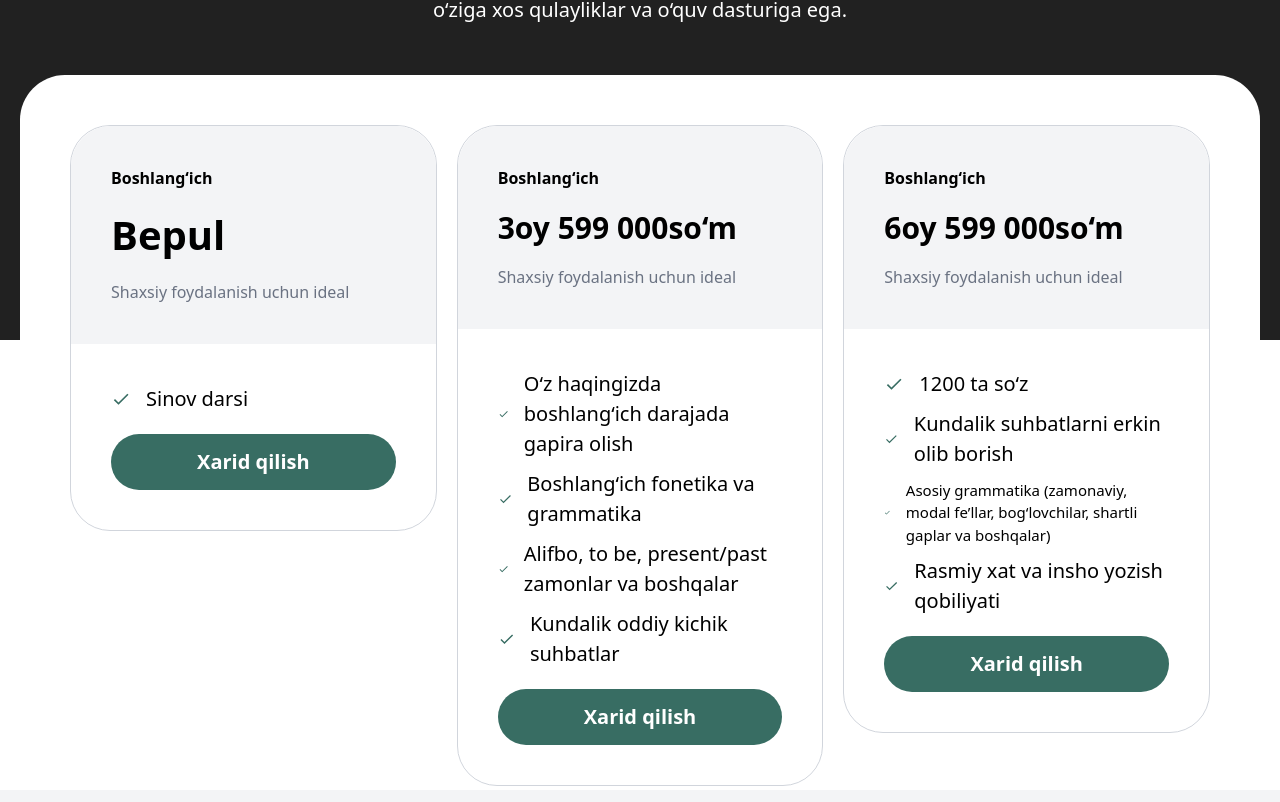
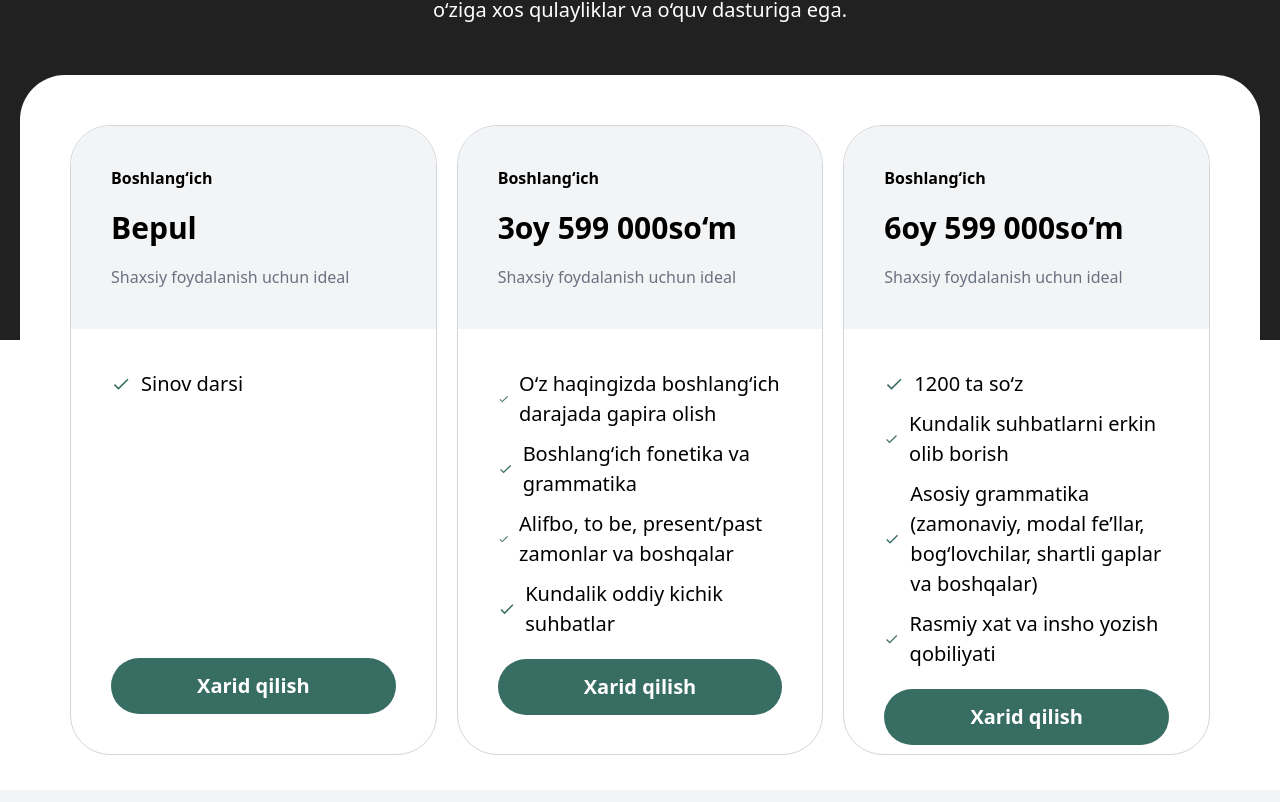
Before and after one commit to 932525862/timer, a React (Vite) app: page / in a window 1280 px wide. Shown: the part 2738-3540 px from the top of the page. Built offline with nearby package versions, Linux system fonts and the light colour scheme.

Commit message:
fix: price card and icon

```diff
--- a/src/components/OurBenefits.jsx
+++ b/src/components/OurBenefits.jsx
@@ -1,7 +1,9 @@
 import React from "react";
 import img from "../assets/heroof2.png";
-import { FaUser } from "react-icons/fa";
+import { FaUser, FaUserFriends } from "react-icons/fa";
 import { useTranslation } from "react-i18next";
+import { TbStack3Filled } from "react-icons/tb";
+import { HiRocketLaunch } from "react-icons/hi2";
 const OurBenefits = () => {
   const { t } = useTranslation();
   return (
@@ -31,21 +33,22 @@ const OurBenefits = () => {
               </div>
               <div>
                 <div className="text-[#fff] bg-[#386d63] text-[20px] sm:text-[25px] w-[40px] sm:w-[50px] h-[40px] sm:h-[50px] flex justify-center items-center rounded-[50%]">
-                  <FaUser />
+                <FaUserFriends />
+
                 </div>
                 <h6 className="mt-[10px] sm:mt-[20px] text-[20px] sm:text-[25px] font-[700]"> {t("kurs.comfo2")}</h6>
                 <p className="mt-[10px] sm:mt-[20px] text-[16px] sm:text-[18px] text-gray-500"> {t("kurs.comfo22")}</p>
               </div>
               <div>
                 <div className="text-[#fff] bg-[#386d63] text-[20px] sm:text-[25px] w-[40px] sm:w-[50px] h-[40px] sm:h-[50px] flex justify-center items-center rounded-[50%]">
-                  <FaUser />
+                <TbStack3Filled />
                 </div>
                 <h6 className="mt-[10px] sm:mt-[20px] text-[20px] sm:text-[25px] font-[700]"> {t("kurs.comfo3")}</h6>
                 <p className="mt-[10px] sm:mt-[20px] text-[16px] sm:text-[18px] text-gray-500"> {t("kurs.comfo33")}</p>
               </div>
               <div>
                 <div className="text-[#fff] bg-[#386d63] text-[20px] sm:text-[25px] w-[40px] sm:w-[50px] h-[40px] sm:h-[50px] flex justify-center items-center rounded-[50%]">
-                  <FaUser />
+                <HiRocketLaunch />
                 </div>
                 <h6 className="mt-[10px] sm:mt-[20px] text-[20px] sm:text-[25px] font-[700]"> {t("kurs.comfo4")}</h6>
                 <p className="mt-[10px] sm:mt-[20px] text-[16px] sm:text-[18px] text-gray-500"> {t("kurs.comfo44")}</p>
--- a/src/components/Price.jsx
+++ b/src/components/Price.jsx
@@ -11,7 +11,10 @@ import { Navigation, Pagination } from "swiper/modules";
 const Price = () => {
   const { t } = useTranslation();
   return (
-    <section id="tariff" className="bg-[#000000de] pt-[30px] sm:pt-[50px] h-[400px] sm:h-[500px] rounded-t-[40px]  sm:rounded-t-[50px] mb-[400px] sm:mb-[450px]">
+    <section
+      id="tariff"
+      className="bg-[#000000de] pt-[30px] sm:pt-[50px] h-[400px] sm:h-[500px] rounded-t-[40px]  sm:rounded-t-[50px] mb-[430px] sm:mb-[450px]"
+    >
       <div className="container">
         <div>
           <div className="w-full text-center ">
@@ -30,7 +33,7 @@ const Price = () => {
             navigation={true}
             pagination={true}
             modules={[Navigation, Pagination]}
-            className="mySwiper"
+            className="mySwiper h-full"
             breakpoints={{
               0: {
                 slidesPerView: 1,
@@ -49,95 +52,106 @@ const Price = () => {
               },
             }}
           >
-            <SwiperSlide>
-              <div className="group border border-gray-300 rounded-[30px] sm:rounded-[40px] transition-all duration-300">
+            <SwiperSlide className="h-auto">
+              <div className="group border border-gray-300 rounded-[30px] sm:rounded-[40px] h-[570px] sm:h-[630px] flex flex-col transition-all duration-300">
                 <div className="bg-gray-100 group-hover:bg-black group-hover:text-[#fff] rounded-t-[30px] sm:rounded-t-[40px] p-[30px] sm:p-[40px] transition-all duration-300">
                   <div className="font-[600]">{t("tarif.bosh")}</div>
-                  <div className="font-[700] text-[40px] mt-[15px]">{t("tarif.tarif1")}</div>
-                  <div className="mt-[15px] text-gray-500 group-hover:text-[#fff] transition-all duration-300">
+                  <div className="font-[700] text-[25px] sm:text-[30px] mt-[15px]">
+                    {t("tarif.tarif1")}
+                  </div>
+                  <div className="mt-[15px] text-gray-500 text-[14px] sm:text-[16px] group-hover:text-[#fff] transition-all duration-300">
                     {t("tarif.um")}
                   </div>
                 </div>
-                <div className="p-[30px] sm:p-[40px] flex flex-col gap-[20px]">
-                  <ul className="flex flex-col gap-[10px]">
-                    <li className="flex items-center gap-[10px] sm:gap-[15px] text-[18px] sm:text-[20px] font-[500]">
+                <div className="p-[30px] sm:p-[40px] flex flex-col justify-between h-full flex-grow gap-[20px]">
+                  <ul className="flex flex-col flex-grow gap-[10px]">
+                    <li className="flex items-center gap-[10px] text-[16px] sm:text-[18px] lg:text-[20px] font-[500]">
                       <MdDone className="text-[#386d63]" />{" "}
                       <span>{t("tarif.och")}</span>
                     </li>
-
                   </ul>
-                  <a href="#contact" className="bg-[#386d63] group-hover:bg-black cursor-pointer w-full text-center text-[#fff] text-[20px] font-[600] rounded-[30px] py-[13px] transition-all duration-300">
+                  <a
+                    href="#contact"
+                    className="bg-[#386d63] group-hover:bg-black cursor-pointer w-full text-center text-[#fff] text-[20px] font-[600] rounded-[30px] py-[13px] transition-all duration-300"
+                  >
                     {t("tarif.sotib")}
                   </a>
                 </div>
               </div>
             </SwiperSlide>
-            <SwiperSlide>
-            <div className="group border border-gray-300 rounded-[30px] sm:rounded-[40px] transition-all duration-300">
+            <SwiperSlide className="h-auto">
+              <div className="group border border-gray-300 rounded-[30px] h-[570px] sm:h-[630px] flex flex-col sm:rounded-[40px] transition-all duration-300">
                 <div className="bg-gray-100 group-hover:bg-black group-hover:text-[#fff] rounded-t-[30px] sm:rounded-t-[40px] p-[30px] sm:p-[40px] transition-all duration-300">
                   <div className="font-[600]">{t("tarif.bosh")}</div>
-                  <div className="font-[700] text-[30px] mt-[15px]">{t("tarif.tarif2")}</div>
-                  <div className="mt-[15px] text-gray-500 group-hover:text-[#fff] transition-all duration-300">
+                  <div className="font-[700] text-[25px] sm:text-[30px] mt-[15px]">
+                    {t("tarif.tarif2")}
+                  </div>
+                  <div className="mt-[15px] text-gray-500 text-[14px] sm:text-[16px] group-hover:text-[#fff] transition-all duration-300">
                     {t("tarif.um")}
                   </div>
                 </div>
-                <div className="p-[30px] sm:p-[40px] flex flex-col gap-[20px]">
+                <div className="p-[30px] sm:p-[40px] flex flex-col gap-[20px] justify-between h-full flex-grow">
                   <ul className="flex flex-col gap-[10px]">
-                    <li className="flex items-center gap-[10px] sm:gap-[15px] text-[18px] sm:text-[20px] font-[500]">
+                    <li className="flex items-center gap-[10px] text-[16px] sm:text-[18px] lg:text-[20px] font-[500]">
                       <MdDone className="text-[#386d63]" />{" "}
                       <span>{t("tarif.tarif12")}</span>
                     </li>
-                    <li className="flex items-center gap-[10px] sm:gap-[15px] text-[18px] sm:text-[20px] font-[500]">
+                    <li className="flex items-center gap-[10px] text-[16px] sm:text-[18px] lg:text-[20px] font-[500]">
                       <MdDone className="text-[#386d63]" />{" "}
                       <span>{t("tarif.tarif13")}</span>
                     </li>
-                    <li className="flex items-center gap-[10px] sm:gap-[15px] text-[18px] sm:text-[20px] font-[500]">
+                    <li className="flex items-center gap-[10px] text-[16px] sm:text-[18px] lg:text-[20px] font-[500]">
                       <MdDone className="text-[#386d63]" />{" "}
                       <span>{t("tarif.tarif14")}</span>
                     </li>
-                    <li className="flex items-center gap-[10px] sm:gap-[15px] text-[18px] sm:text-[20px] font-[500]">
+                    <li className="flex items-center gap-[10px] text-[16px] sm:text-[18px] lg:text-[20px] font-[500]">
                       <MdDone className="text-[#386d63]" />{" "}
                       <span>{t("tarif.tarif15")}</span>
                     </li>
-
                   </ul>
-                  <a href="#contact" className="bg-[#386d63] group-hover:bg-black cursor-pointer w-full text-center text-[#fff] text-[20px] font-[600] rounded-[30px] py-[13px] transition-all duration-300">
+                  <a
+                    href="#contact"
+                    className="bg-[#386d63] group-hover:bg-black cursor-pointer w-full text-center text-[#fff] text-[20px] font-[600] rounded-[30px] py-[13px] transition-all duration-300"
+                  >
                     {t("tarif.sotib")}
                   </a>
                 </div>
               </div>
             </SwiperSlide>
-            <SwiperSlide>
-            <div className="group border border-gray-300 rounded-[30px] sm:rounded-[40px] transition-all duration-300">
+            <SwiperSlide className="h-auto">
+              <div className="group border border-gray-300 rounded-[30px] h-[570px] sm:h-[630px] flex flex-col sm:rounded-[40px] transition-all duration-300">
                 <div className="bg-gray-100 group-hover:bg-black group-hover:text-[#fff] rounded-t-[30px] sm:rounded-t-[40px] p-[30px] sm:p-[40px] transition-all duration-300">
                   <div className="font-[600]">{t("tarif.bosh")}</div>
-                  <div className="font-[700] text-[30px] mt-[15px]">{t("tarif.tarif3")}</div>
-                  <div className="mt-[15px] text-gray-500 group-hover:text-[#fff] transition-all duration-300">
+                  <div className="font-[700] text-[25px] sm:text-[30px] mt-[15px]">
+                    {t("tarif.tarif3")}
+                  </div>
+                  <div className="mt-[15px] text-gray-500 text-[14px] sm:text-[16px] group-hover:text-[#fff] transition-all duration-300">
                     {t("tarif.um")}
                   </div>
                 </div>
-                <div className="p-[30px] sm:p-[40px] flex flex-col gap-[20px]">
+                <div className="p-[30px] sm:p-[40px] flex flex-col gap-[20px] justify-between h-full">
                   <ul className="flex flex-col gap-[10px]">
-                    <li className="flex items-center gap-[10px] sm:gap-[15px] text-[18px] sm:text-[20px] font-[500]">
+                    <li className="flex items-center gap-[10px]  text-[16px] sm:text-[18px] lg:text-[20px] font-[500]">
                       <MdDone className="text-[#386d63]" />{" "}
                       <span>{t("tarif.tarif22")}</span>
                     </li>
-                    <li className="flex items-center gap-[10px] sm:gap-[15px] text-[18px] sm:text-[20px] font-[500]">
+                    <li className="flex items-center gap-[10px]  text-[16px] sm:text-[18px] lg:text-[20px] font-[500]">
                       <MdDone className="text-[#386d63]" />{" "}
                       <span>{t("tarif.tarif21")}</span>
                     </li>
-                    <li className="flex items-center gap-[10px] sm:gap-[15px] text-[18px] sm:text-[15px] font-[500]">
-                    <MdDone className="text-[#386d63]" />{" "}
+                    <li className="flex items-center gap-[10px]  text-[16px] sm:text-[18px] lg:text-[20px] font-[500]">
+                      <MdDone className="text-[#386d63] text-[50px]" />{" "}
                       <span>{t("tarif.tarif23")}</span>
                     </li>
-                    <li className="flex items-center gap-[10px] sm:gap-[15px] text-[18px] sm:text-[20px] font-[500]">
+                    <li className="flex items-center gap-[10px] text-[16px] sm:text-[18px] lg:text-[20px] font-[500]">
                       <MdDone className="text-[#386d63]" />{" "}
                       <span>{t("tarif.tarif24")}</span>
                     </li>
-
-
                   </ul>
-                  <a href="#contact" className="bg-[#386d63] group-hover:bg-black cursor-pointer w-full text-center text-[#fff] text-[20px] font-[600] rounded-[30px] py-[13px] transition-all duration-300">
+                  <a
+                    href="#contact"
+                    className="bg-[#386d63] group-hover:bg-black cursor-pointer w-full text-center text-[#fff] text-[20px] font-[600] rounded-[30px] py-[13px] transition-all duration-300"
+                  >
                     {t("tarif.sotib")}
                   </a>
                 </div>
```
Lines whose indentation alone changed are shown as unchanged.
